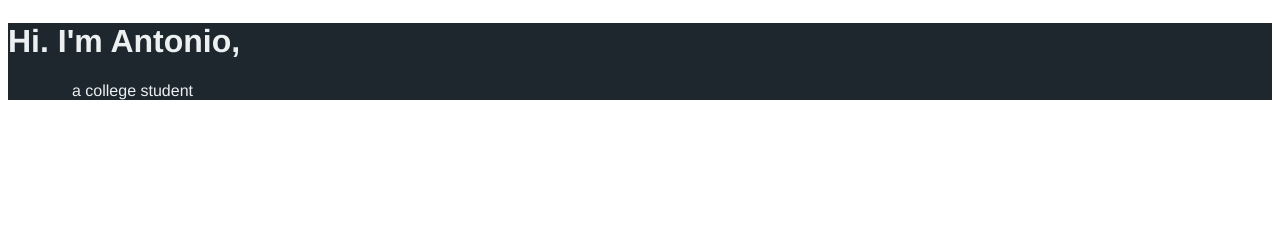
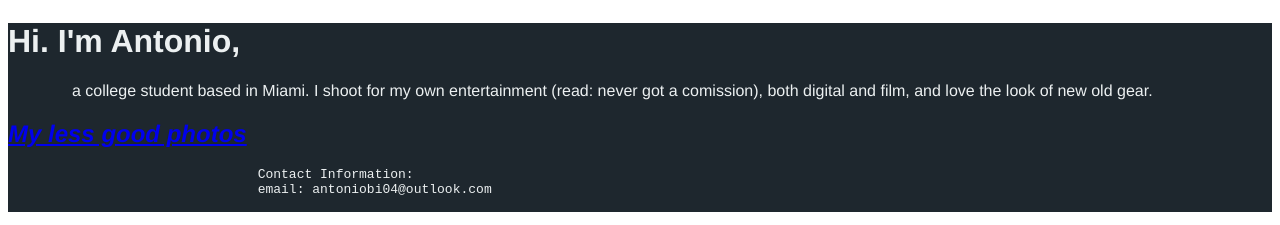
Before and after one commit to yannnbi/gallery, a plain HTML site: page index.html in a window 1280 px wide. Shown: the part 637-862 px from the top of the page. Before the commit the page ends 800 px from the top, so only its background shows below. Drawn offline with Linux system fonts and the light colour scheme.

Commit message:
about page

```diff
--- a/index.html
+++ b/index.html
@@ -208,8 +208,16 @@
 			<h1>
 				Hi. I'm Antonio,
 			</h1>
-			<span class="tab"></span>a college student
+			<span class="tab"></span>a college student based in Miami. I shoot for my own entertainment (read: never got a comission),
+			 both digital and film, and love the look of new old gear.
 			</div.a>
+			<h2>
+				<a href="https://wirestock.io/antonio.bi"> <i>My less good photos</i></a>
+			</h2>
+			<pre>
+				Contact Information:
+				email: <a "mailto:antoniobi04@outlook.com">antoniobi04@outlook.com</a>
+			</pre>
 		</div>
 
 	</body>
```
